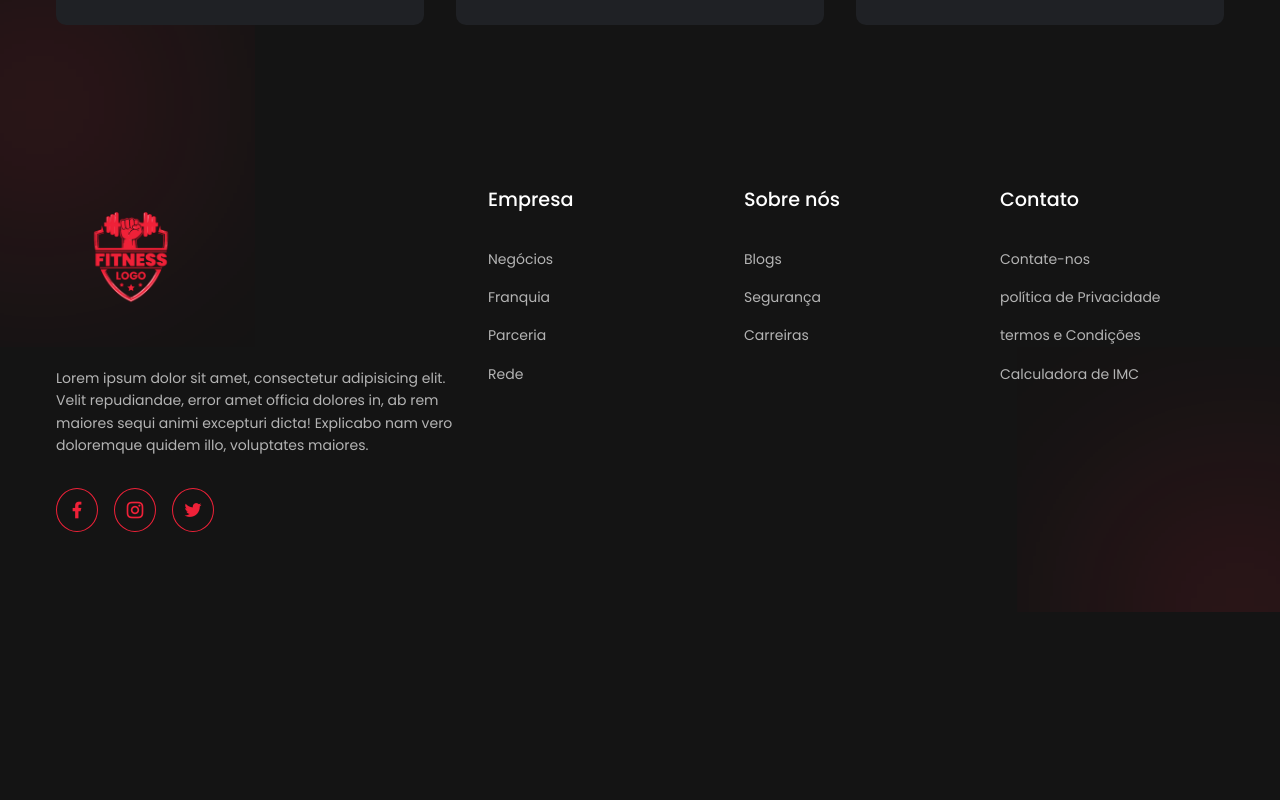
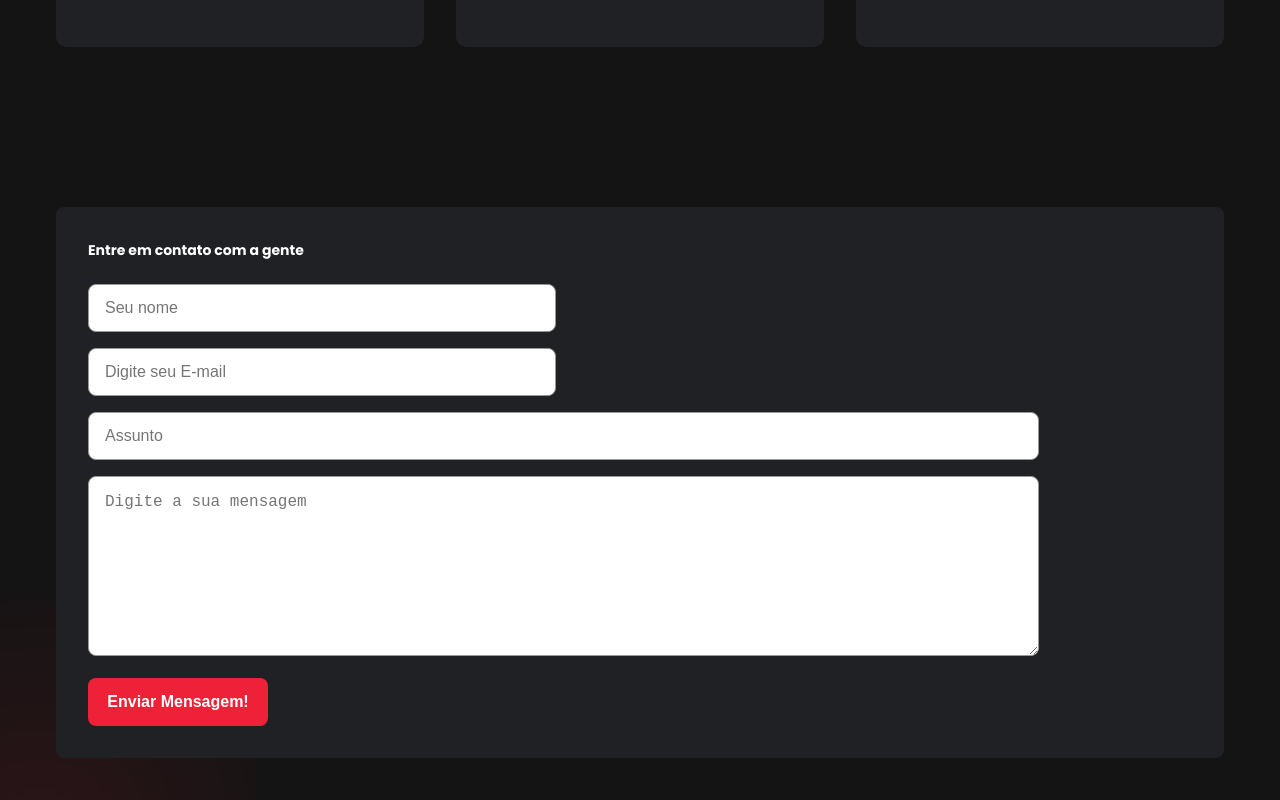
Before and after one commit to Miltonnn/ideal_trends, a plain HTML site: page index.html in a window 1280 px wide. Shown: the part 4480-5280 px from the top of the page. Before the commit the page ends 5092 px from the top, so only its background shows below. Drawn offline with nearby package versions, Linux system fonts and the light colour scheme.

Commit message:
fazendo formulario de mensagem

```diff
--- a/css/style.css
+++ b/css/style.css
@@ -19,10 +19,90 @@
   text-align: center;
   color: #fff;
 }
+ /* FORMULARIO */
+
+ .container-form{
+  display: flex;
+  justify-content: right;
+  align-items: center;
+  width: 100%;
+  height: 100%;
+ }
+
+ .container-form h2{
+  font-family: "Poppins", sans-serif;
+  color: #fff;
+  font-weight: bold;
+ }
 
 
+ .form-box{
+  display: flex;
+  flex-direction: column;
+  background-color: #1f2125;
+  border-radius: 8px;
+  width: 100%;
+ }
+
+ .form-box .title{
+  padding: 24px 32px;
+  font-size: 24px;
+  border-bottom: thin solid #ccc;
+ }
+
+ .form-box{
+  display: flex;
+  align-items: start;
+  flex-wrap: wrap;
+  padding: 32px;
+ }
+
+ .form-box input,
+ .form-box textarea{
+  width: calc(50% - 8px);
+  height: 48px;
+  border-radius: 8px;
+  border: thin solid #999;
+  padding-left: 16px;
+  margin-bottom: 16px;
+  font-size: 16px;
+ }
+
+ .form-box input:first-child{
+  margin-right: 16px;
+ }
+
+ .form-box input[name=subject]{
+  width: 100%;
+ }
+
+ .form-box textarea{
+  width: 100%;
+  height: 180px;
+  padding: 16px;
+ }
+
+ .form-box button{
+  display: block;
+  border: none;
+  outline: none;
+  width: 180px;
+  height: 48px;
+  border-radius: 8px;
+  background-color: #EF2138;
+  color: #fff;
+  font-size: 16px;
+  font-weight: bold;
+  cursor: pointer;
+ }
+
+ .form-box button:hover{
+  background-color: #fa354c;
+ }
+ /* ACABA AQUI */
+
 .section-subheader {
-  max-width: 600px;
+  max-width: 400px;
   margin: auto;
   text-align: center;
   color: #b4b4b4;
@@ -106,33 +186,6 @@ nav {
 .link a:hover::after {
   width: 50%;
 }
-
-/* SLIDER */
-/*
-.area {
-  width: 70%;
-  margin: 0 auto;
-
-}
-
-.slider {
-  position: relative;
-  overflow: hidden;
-  max-width: 100%;
-}
-
-.slider img {
-  width: 100%;
-  height: auto;
-  max-height: 500px;
-}
-
-.slider,
-.slider img{
-  animation: none !important;
-  transition: none !important;
-}
- */
 
 .header-container {
   position: relative;
--- a/index.html
+++ b/index.html
@@ -224,6 +224,19 @@
             </div>
           </section>
 
+          <div class="section-container container-form">
+            <div class="form-box">
+              <h2>Entre em contato com a gente</h2><br>
+              <form action="" method="get">
+                <input type="text" name="name" placeholder="Seu nome">
+                <input type="email" name="email" placeholder="Digite seu E-mail">
+                <input type="text" name="subject" placeholder="Assunto">
+                <textarea name="message"  placeholder="Digite a sua mensagem"></textarea>
+                <button type="submit">Enviar Mensagem!</button>
+              </form>
+            </div>
+          </div>
+
           <!-- FOOTER -->
 
           <footer class="section-container footer-container" id="contato">
```
